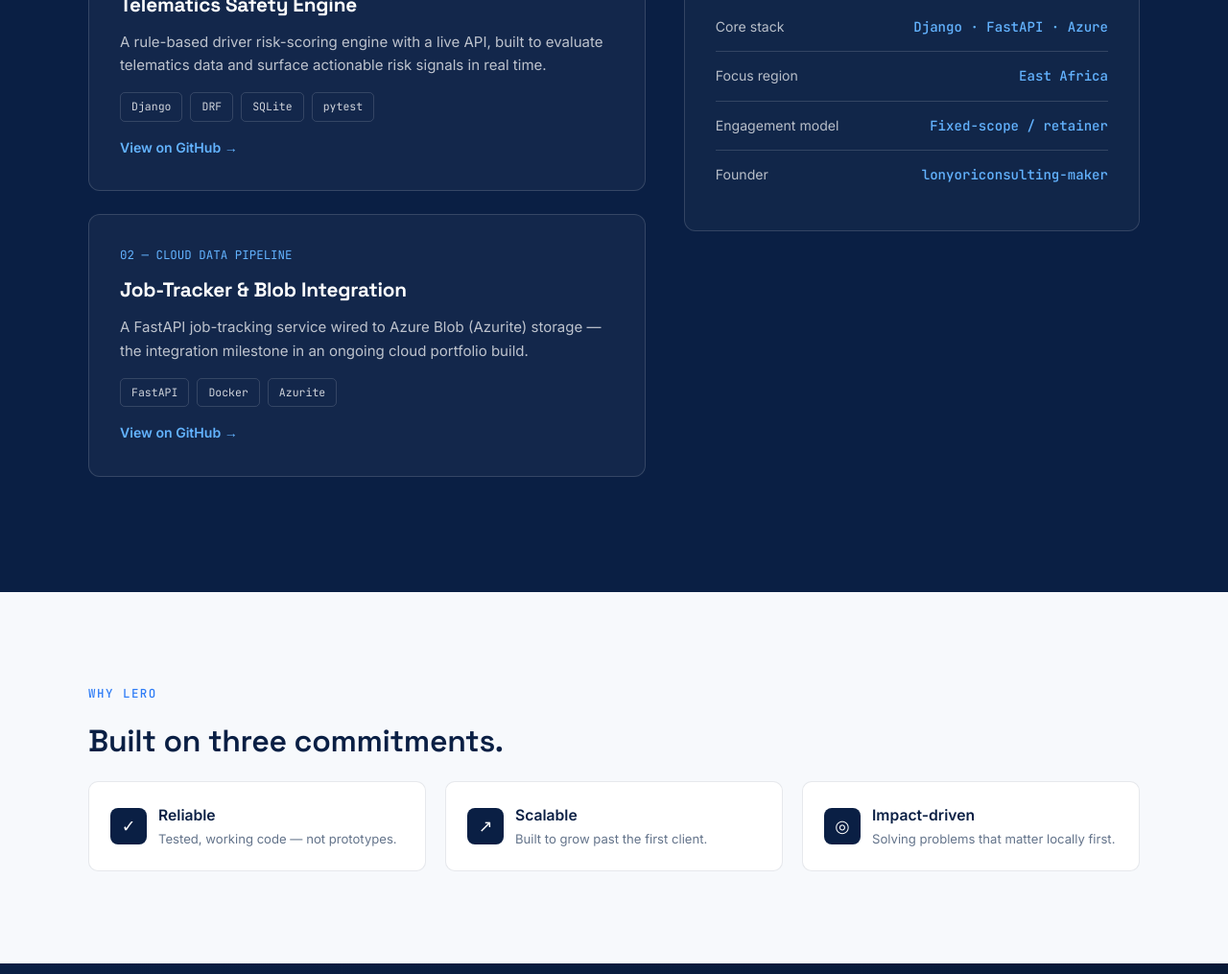
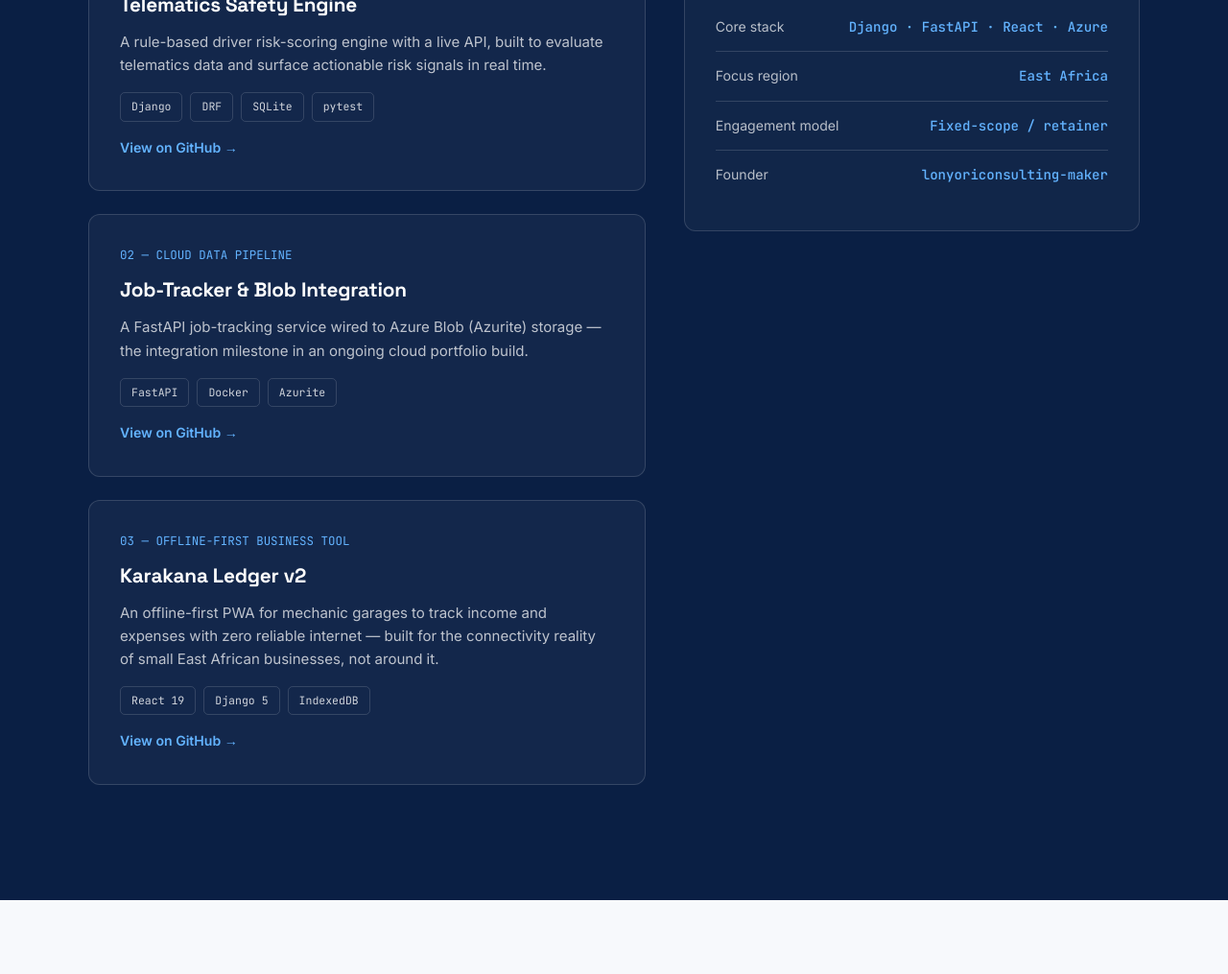
Before and after one commit to lonyoriconsulting-maker/lonyoriconsulting-maker.github.io, a plain HTML site: page index.html in a window 1280 px wide. Shown: the part 2150-3165 px from the top of the page at 96% size. Drawn offline with Linux system fonts and the light colour scheme.

Commit message:
Update index.html
update index

```diff
--- a/index.html
+++ b/index.html
@@ -321,7 +321,7 @@
             <span class="stack-chip">SQLite</span>
             <span class="stack-chip">pytest</span>
           </div>
-          <a href="https://github.com/lonyoriconsulting-maker" class="work-link">View on GitHub</a>
+          <a href="https://github.com/lonyoriconsulting-maker/telematics-safety-engine" class="work-link">View on GitHub</a>
         </div>
         <div class="work-card">
           <span class="mono">02 — CLOUD DATA PIPELINE</span>
@@ -332,12 +332,23 @@
             <span class="stack-chip">Docker</span>
             <span class="stack-chip">Azurite</span>
           </div>
-          <a href="https://github.com/lonyoriconsulting-maker" class="work-link">View on GitHub</a>
+          <a href="https://github.com/lonyoriconsulting-maker/cloud-data-pipeline" class="work-link">View on GitHub</a>
+        </div>
+        <div class="work-card">
+          <span class="mono">03 — OFFLINE-FIRST BUSINESS TOOL</span>
+          <h3>Karakana Ledger v2</h3>
+          <p>An offline-first PWA for mechanic garages to track income and expenses with zero reliable internet — built for the connectivity reality of small East African businesses, not around it.</p>
+          <div class="stack-row">
+            <span class="stack-chip">React 19</span>
+            <span class="stack-chip">Django 5</span>
+            <span class="stack-chip">IndexedDB</span>
+          </div>
+          <a href="https://github.com/lonyoriconsulting-maker/karakana-ledger-v2" class="work-link">View on GitHub</a>
         </div>
       </div>
       <div class="metrics-panel">
         <h4>At a glance</h4>
-        <div class="metric-row"><span class="metric-label">Core stack</span><span class="metric-value">Django · FastAPI · Azure</span></div>
+        <div class="metric-row"><span class="metric-label">Core stack</span><span class="metric-value">Django · FastAPI · React · Azure</span></div>
         <div class="metric-row"><span class="metric-label">Focus region</span><span class="metric-value">East Africa</span></div>
         <div class="metric-row"><span class="metric-label">Engagement model</span><span class="metric-value">Fixed-scope / retainer</span></div>
         <div class="metric-row"><span class="metric-label">Founder</span><span class="metric-value">lonyoriconsulting-maker</span></div>
@@ -371,7 +382,7 @@
   <div class="wrap">
     <h2>Have a system worth building right?</h2>
     <p>Tell us what you're trying to solve — we'll scope it honestly, including whether it's a fit.</p>
-    <a href="lonyori.consulting@gmail.com" class="btn-primary">lonyori.consulting@gmail.com</a>
+    <a href="mailto:lonyori.consulting@gmail.com" class="btn-primary">lonyori.consulting@gmail.com</a>
   </div>
 </section>
 
```
